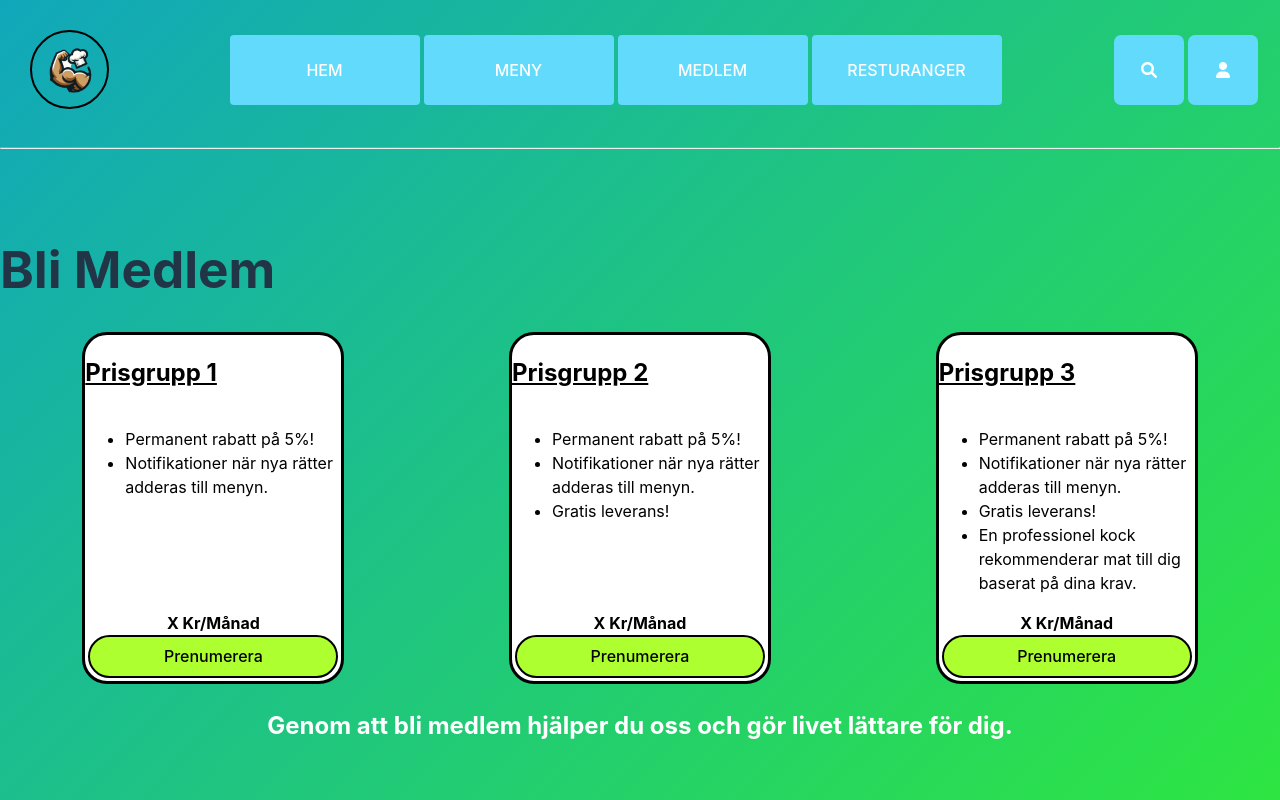
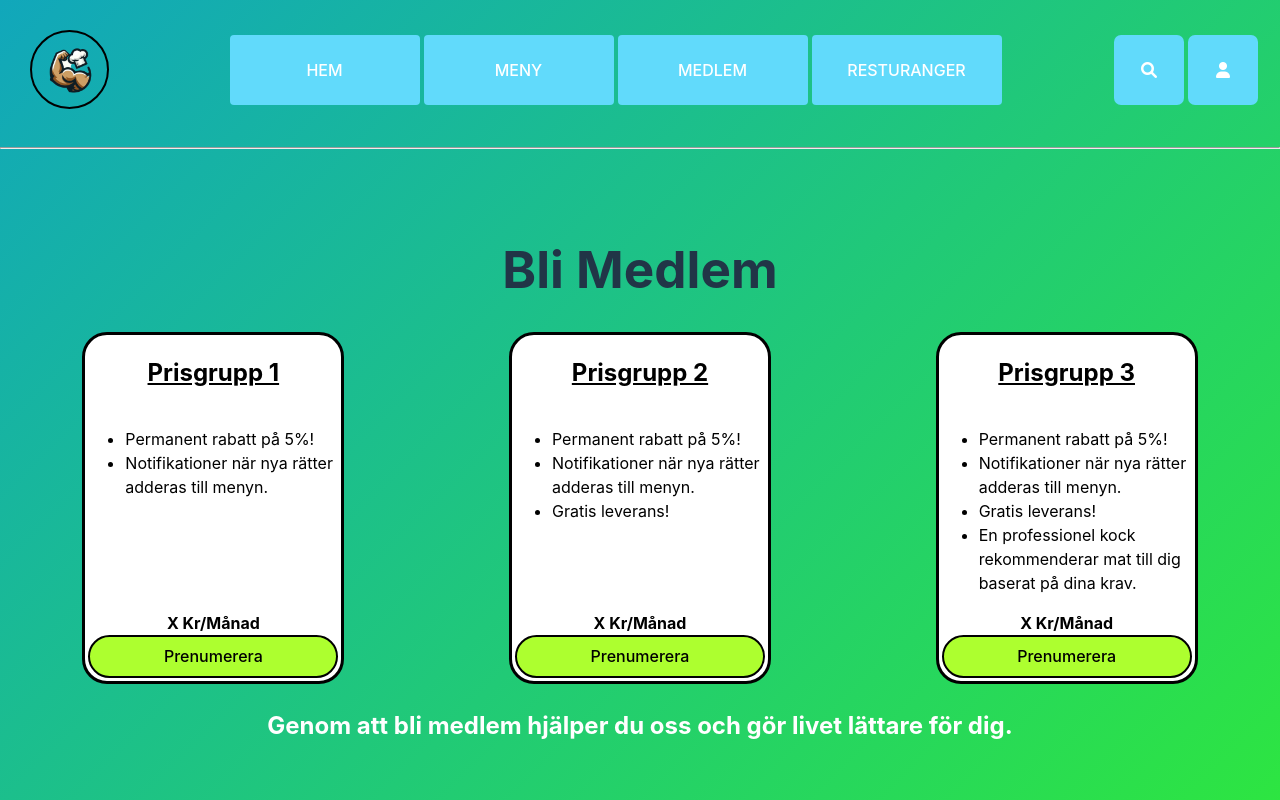
Before and after one commit to TWITCHGAMER34/traningskocken, a React (Vite) app: page /blimedlem in a window 1280 px wide. Shown: the top 800 px of the page. Built offline with nearby package versions, Linux system fonts and the light colour scheme.

Commit message:
minor errors after push

```diff
--- a/src/Pages/HomePage/HomePage.scss
+++ b/src/Pages/HomePage/HomePage.scss
@@ -100,9 +100,11 @@ body {
     color: yellow;
     font-size: 75px;
     margin: 0 5px;
+    padding: 5px;
   }
 
   .star::before {
     content: '\2605';
+
   }
 }
--- a/src/Pages/Medlem/medlem.scss
+++ b/src/Pages/Medlem/medlem.scss
@@ -1,49 +1,51 @@
-.all_options{
+.all_options {
   display: flex;
   justify-content: space-around;
   flex-grow: 1;
-  h2{
+
+  h2 {
     color: black;
     text-decoration: underline;
   }
-  b{
+
+  b {
     text-align: center;
     margin-top: auto;
-
-
   }
 }
 
-.box{
+h1 {
+  text-align: center;
+}
+
+.box {
   display: flex;
   flex-direction: column;
   background-color: white;
+  justify-content: center;
+  align-items: center;
   color: black;
   width: 20%;
   border-radius: 25px;
   border-style: solid;
 }
 
-.payment_button{
-    background-color: greenyellow ;
+.payment_button {
+  background-color: greenyellow;
   border-radius: 25px;
   margin-bottom: 3px;
   margin-left: 3px;
   margin-right: 3px;
-  border: 2px solid black !important ;
-
-
-
-
+  border: 2px solid black !important;
+  width: 250px;
 }
 
 
-.bottom_text{
+.bottom_text {
   text-align: center;
   font-size: 1.5em;
   font-weight: bold;
   color: white;
 
 
-
 }
```
